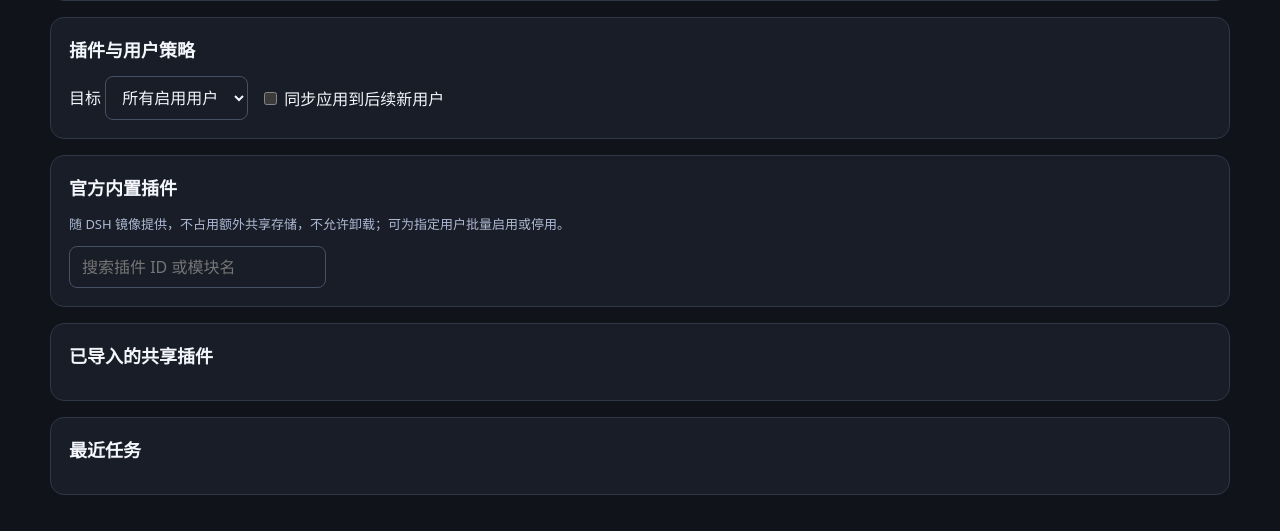
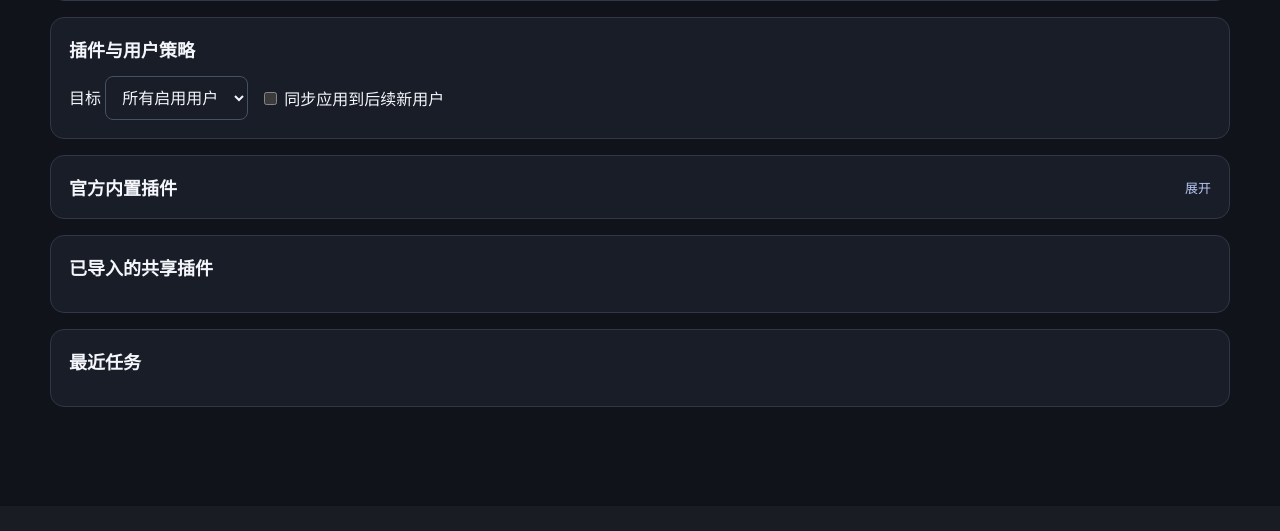
Before and after one commit to oneMuggle/dsh-server-manager, a Python web app: template gateway/web/templates/plugins.html in a window 1280 px wide. Shown: the part 294-825 px from the top of the page. After the commit the page ends 701 px from the top, so only its background shows below. Run offline with Jinja, Linux system fonts and the light colour scheme; the template is opened without the code that fills it, so the values that code supplies are empty.

Commit message:
feat: collapse builtin plugin catalog

```diff
--- a/gateway/web/static/management/plugins.css
+++ b/gateway/web/static/management/plugins.css
@@ -11,6 +11,17 @@
     button:disabled, select:disabled { cursor: not-allowed; opacity: .55; }
     button.danger { color: #ffbaba; border-color: #733b3b; }
     section { margin: 16px 0; padding: 18px; border: 1px solid #303746; border-radius: 14px; background: #181d27; }
+    .collapsible-section { padding: 0; }
+    .collapsible-section summary { display: flex; align-items: center; justify-content: space-between; gap: 12px; padding: 18px; border-radius: 14px; cursor: pointer; list-style: none; user-select: none; }
+    .collapsible-section summary::-webkit-details-marker { display: none; }
+    .collapsible-section summary:hover { background: #1d2330; }
+    .collapsible-section summary:focus-visible { outline: 2px solid #6689ff; outline-offset: -2px; }
+    .collapsible-section summary h2 { margin: 0; }
+    .collapsible-body { padding: 0 18px 18px; border-top: 1px solid #303746; }
+    .collapse-label { color: #b9c8f6; font-size: 13px; white-space: nowrap; }
+    .collapse-label::after { content: '展开'; }
+    details[open] .collapse-label::after { content: '收起'; }
+    .section-count { color: #8da0c9; font-size: 13px; font-weight: 500; }
     form { display: flex; gap: 9px; flex-wrap: wrap; } form input[type=text] { min-width: 230px; }
     .grow { flex: 1; } .muted { color: #aeb9d2; font-size: 13px; }
     #message { min-height: 22px; color: #b9c8f6; }
@@ -22,4 +33,4 @@
     .ok { background: #174c37; } .bad { background: #5a2929; }
     .builtin-default { display: block; color: #8da0c9; font-size: 11px; margin-top: 3px; }
     .module-name { color: #b9c8f6; font-family: ui-monospace, monospace; font-size: 12px; overflow-wrap: anywhere; }
-    @media (max-width: 760px) { .hide-small { display:none; } main { width: calc(100vw - 20px); } }
+    @media (max-width: 760px) { .hide-small { display:none; } main { width: calc(100vw - 20px); } .collapsible-section summary { padding: 16px; } .collapsible-body { padding: 0 16px 16px; } }
--- a/gateway/web/static/management/plugins.js
+++ b/gateway/web/static/management/plugins.js
@@ -2,6 +2,8 @@ const message = document.getElementById('message');
 const pluginRoot = document.getElementById('plugins');
 const builtinRoot = document.getElementById('builtin-plugins');
 const builtinFilter = document.getElementById('builtin-filter');
+const builtinDetails = document.getElementById('builtin-details');
+const builtinCount = document.getElementById('builtin-count');
 const jobsRoot = document.getElementById('jobs');
 const target = document.getElementById('target');
 const onlineForm = document.getElementById('online');
@@ -12,6 +14,11 @@ const importOnline = document.getElementById('import-online');
 let users = [];
 let builtinPlugins = [];
 let discoveredPackage = '';
+const builtinCollapseKey = 'dsm.plugins.builtins.expanded';
+try { builtinDetails.open = localStorage.getItem(builtinCollapseKey) === 'true'; } catch (_) {}
+builtinDetails.addEventListener('toggle', () => {
+  try { localStorage.setItem(builtinCollapseKey, String(builtinDetails.open)); } catch (_) {}
+});
 async function api(url, options) {
   const response = await fetch(url, options);
   const body = await response.json().catch(() => ({}));
@@ -79,7 +86,7 @@ async function load() {
   try {
     const [pluginData,userData,jobData]=await Promise.all([api('/api/v1/plugins'),api('/api/v1/users'),api('/api/v1/plugins/jobs')]);
     users=userData.users; const current=target.value; target.replaceChildren(new Option('所有启用用户','all')); for(const user of users) target.append(new Option(`${user.username}${user.disabled?'（已停用）':''}`,user.username)); if([...target.options].some(x=>x.value===current)) target.value=current;
-    builtinPlugins=pluginData.builtinPlugins || []; renderBuiltinPlugins(builtinPlugins); renderPlugins(pluginData.plugins); renderJobs(jobData.jobs); message.textContent=`${builtinPlugins.length} 个官方插件，${pluginData.plugins.length} 个共享插件，${users.length} 个用户`;
+    builtinPlugins=pluginData.builtinPlugins || []; builtinCount.textContent=`（${builtinPlugins.length}）`; renderBuiltinPlugins(builtinPlugins); renderPlugins(pluginData.plugins); renderJobs(jobData.jobs); message.textContent=`${builtinPlugins.length} 个官方插件，${pluginData.plugins.length} 个共享插件，${users.length} 个用户`;
   } catch(error) { message.textContent=`加载失败：${error.message}`; }
 }
 function resetDiscoveredVersions() {
--- a/gateway/web/templates/plugins.html
+++ b/gateway/web/templates/plugins.html
@@ -4,7 +4,7 @@
   <meta charset="utf-8">
   <meta name="viewport" content="width=device-width,initial-scale=1">
   <title>插件管理 · DeepSeek Harness</title>
-  <link rel="stylesheet" href="/gateway-assets/plugins.css?v=2">
+  <link rel="stylesheet" href="/gateway-assets/plugins.css?v=3">
 </head>
 <body><main>
   <header><div><h1>插件管理</h1><div id="message">正在加载…</div></div>
@@ -18,8 +18,8 @@
     <label>目标 <select id="target"><option value="all">所有启用用户</option></select></label>
     <label><input id="future" type="checkbox"> 同步应用到后续新用户</label>
   </div></section>
-  <section><h2>官方内置插件</h2><p class="muted">随 DSH 镜像提供，不占用额外共享存储，不允许卸载；可为指定用户批量启用或停用。</p><input id="builtin-filter" type="search" aria-label="搜索官方插件" placeholder="搜索插件 ID 或模块名"><div id="builtin-plugins"></div></section>
+  <section class="collapsible-section"><details id="builtin-details"><summary><h2>官方内置插件 <span id="builtin-count" class="section-count"></span></h2><span class="collapse-label" aria-hidden="true"></span></summary><div class="collapsible-body"><p class="muted">随 DSH 镜像提供，不占用额外共享存储，不允许卸载；可为指定用户批量启用或停用。</p><input id="builtin-filter" type="search" aria-label="搜索官方插件" placeholder="搜索插件 ID 或模块名"><div id="builtin-plugins"></div></div></details></section>
   <section><h2>已导入的共享插件</h2><div id="plugins"></div></section>
   <section><h2>最近任务</h2><div id="jobs"></div></section>
 </main>
-<script src="/gateway-assets/plugins.js?v=2"></script></body></html>
+<script src="/gateway-assets/plugins.js?v=3"></script></body></html>
```
Also changed, not shown: tests/test_web_assets.py (+11 -0 lines).
